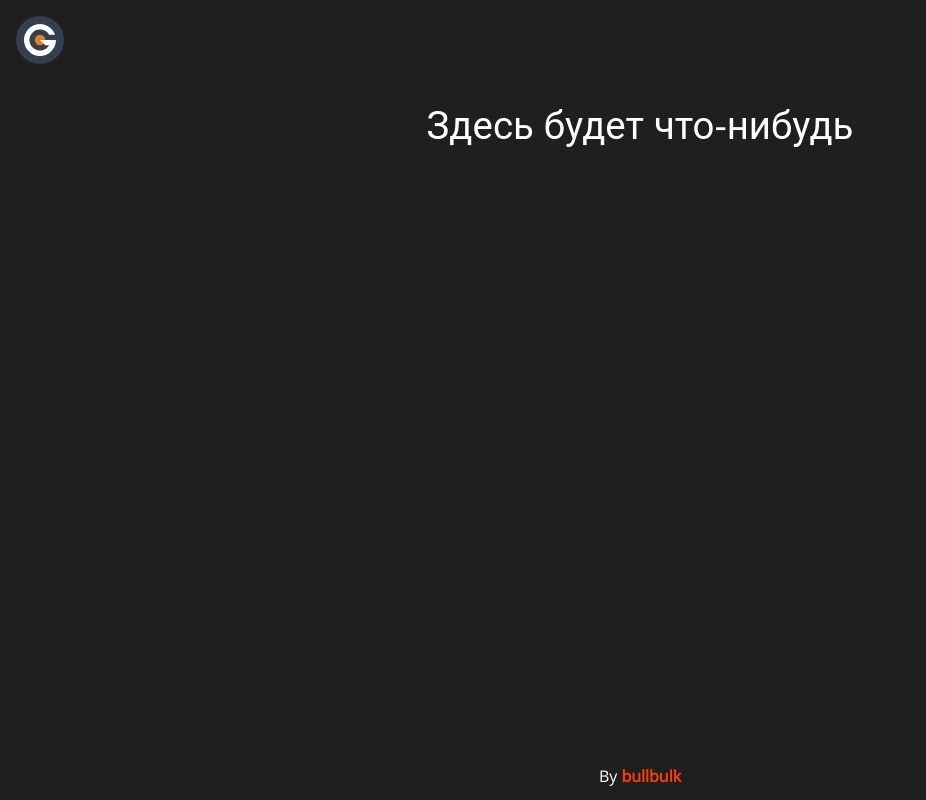
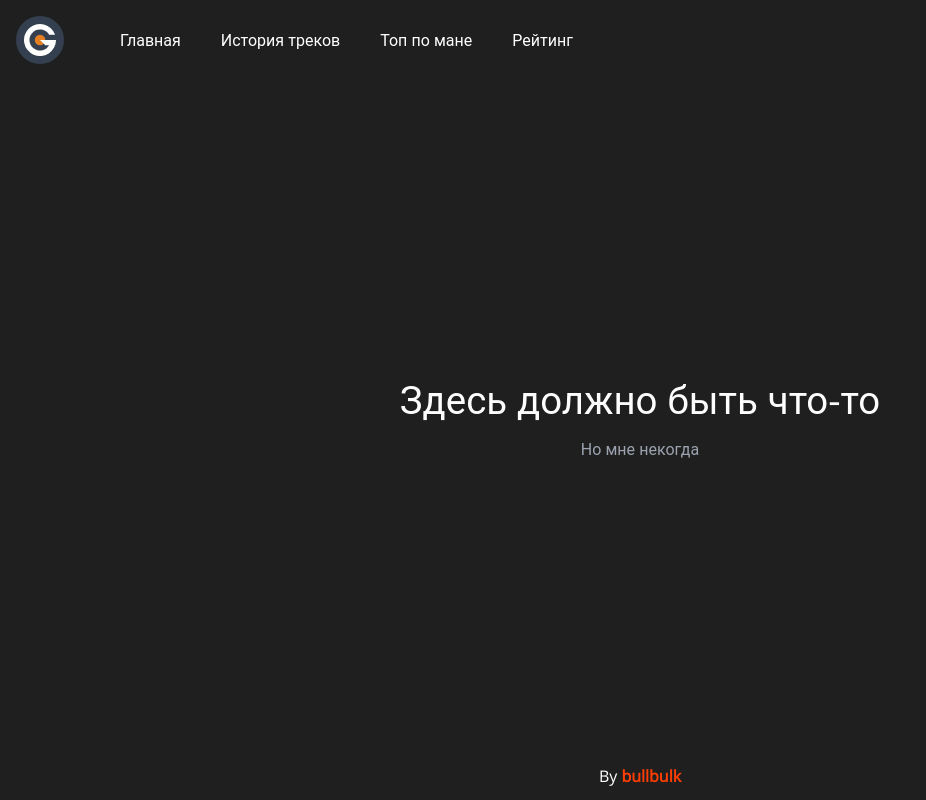
Before and after one commit to bullbulk/g1deon-frontend, a SvelteKit app: page / in a window 1280 px wide. Shown: the whole page, without its empty margins (0-926 px from the left). Built offline with nearby package versions, Linux system fonts and the light colour scheme.

Commit message:
pages extension

```diff
--- a/src/routes/+page.svelte
+++ b/src/routes/+page.svelte
@@ -1,5 +1,8 @@
-<section>
-    <h1>
-        Здесь будет что-нибудь
+<section class="m-auto">
+    <div class="flex flex-col gap-2 items-center">
+        <h1>
+        Здесь должно быть что-то
     </h1>
+    <h4 class="text-gray-400">Но мне некогда</h4>
+    </div>
 </section>
--- a/src/routes/Header.svelte
+++ b/src/routes/Header.svelte
@@ -8,12 +8,21 @@
             <img src={logo} alt="G1deon"/>
         </a>
     </div>
+
+    <nav class="w-100">
+        <ul class="flex gap-10 px-10">
+            <li><a href="/">Главная</a></li>
+            <li><a href="/tracks">История треков</a></li>
+            <li><a href="/mana">Топ по мане</a></li>
+            <li><a href="/rating">Рейтинг</a></li>
+        </ul>
+    </nav>
 </header>
 
 <style>
     header {
         display: flex;
-        justify-content: space-between;
+        align-items: center;
     }
 
     .corner {
--- /dev/null
+++ b/src/routes/mana/+page.svelte
@@ -0,0 +1,3 @@
+<section class="m-auto">
+    <h1>Здесь пока ничего нет</h1>
+</section>
--- /dev/null
+++ b/src/routes/rating/+page.svelte
@@ -0,0 +1,3 @@
+<section class="m-auto">
+    <h1>Здесь пока ничего нет</h1>
+</section>
```
